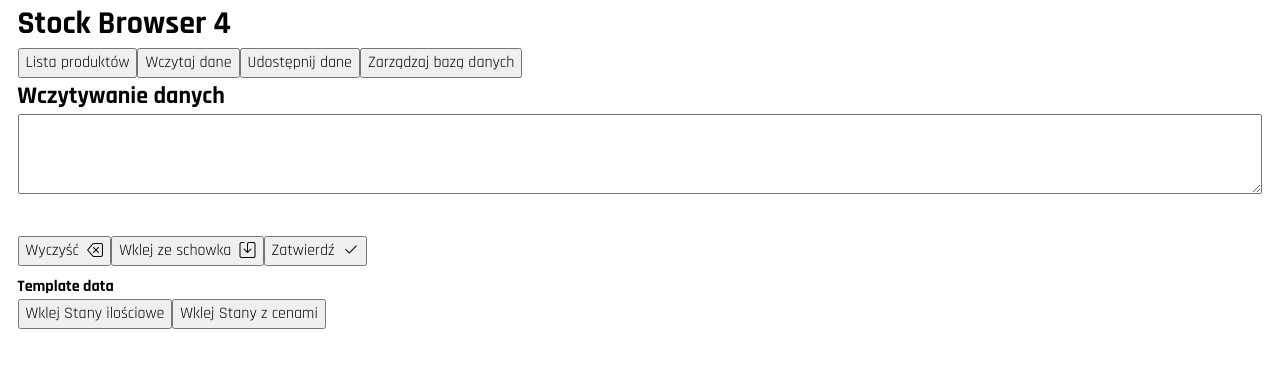
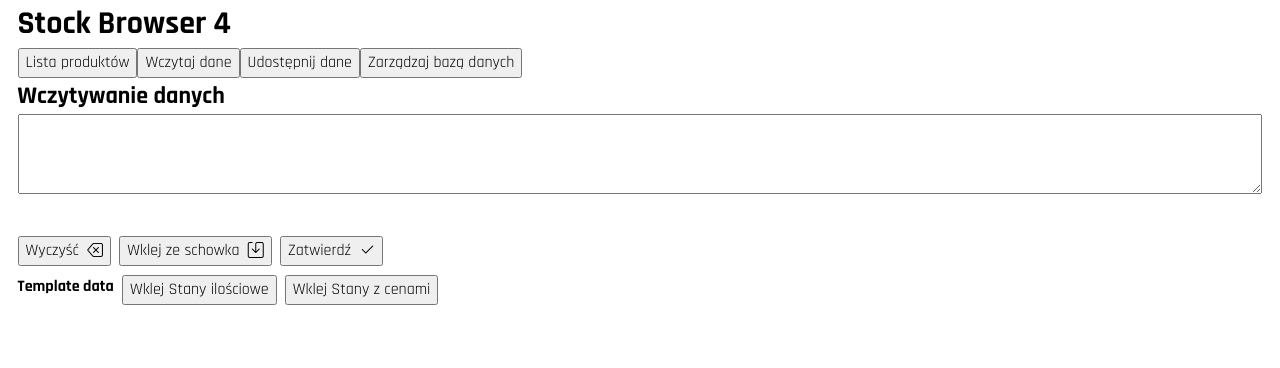
Before and after one commit to PawRys/StockBrowser4, a Vue app: page / in a window 1280 px wide. Both pictures are taken after a click on the button "Wczytaj dane". Shown: the top 368 px of the page. Built offline with nearby package versions, Linux system fonts and the light colour scheme.

Commit message:
added class for button-bar

```diff
--- a/src/assets/main.css
+++ b/src/assets/main.css
@@ -19,3 +19,8 @@ button,
   align-items: center;
   gap: 1ch;
 }
+
+.buttonbar {
+  display: flex;
+  gap: 1ch;
+}
```
